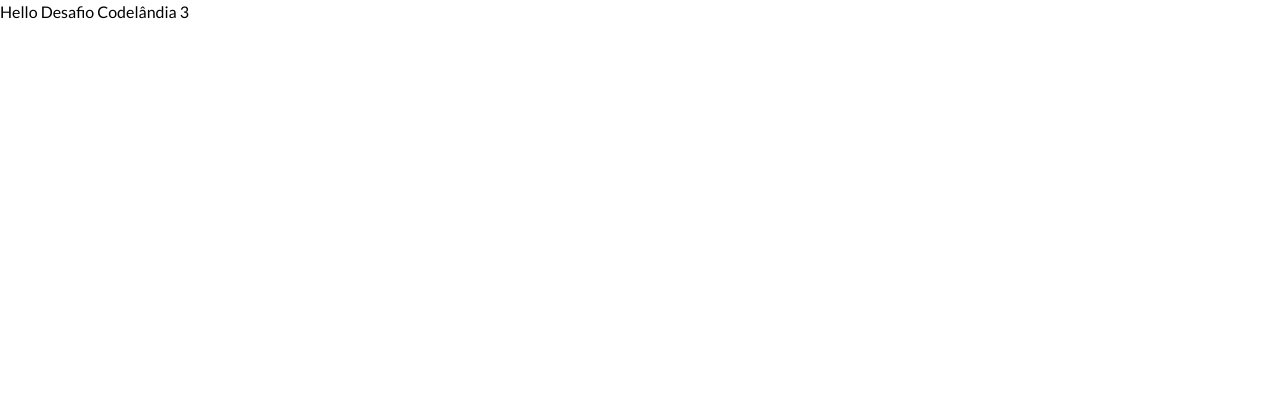
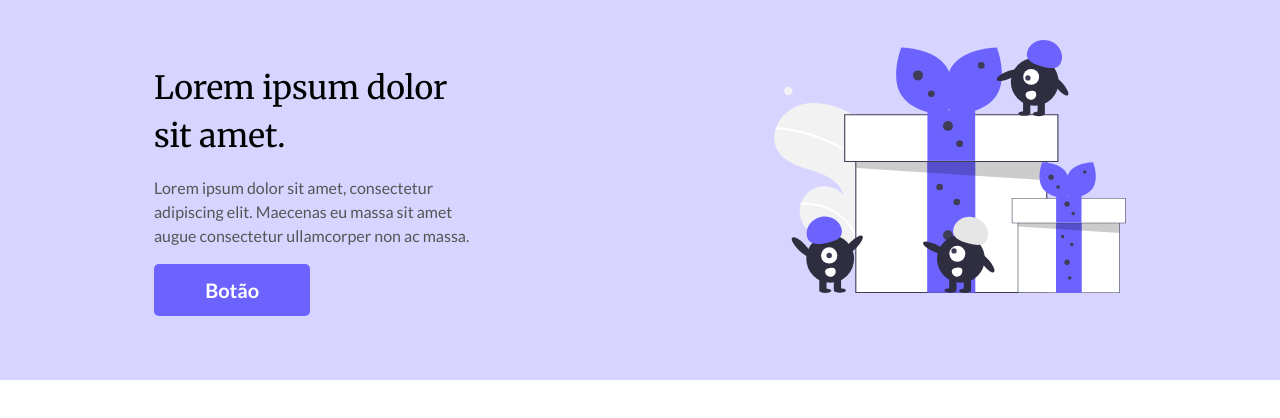
Before and after one commit to Odisseu93/desafio-codelandia-03, a Vue app: page / in a window 1280 px wide. Shown: the top 418 px of the page. Built offline with nearby package versions, Linux system fonts and the light colour scheme.

Commit message:
feat(theme): add Hero component

```diff
--- a/src/App.vue
+++ b/src/App.vue
@@ -1,3 +1,7 @@
+<script setup lang="ts">
+import Hero from './components/Hero.vue';
+</script>
+
 <template>
-<h1 class="text-red-950">Hello Desafio Codelândia 3</h1>
+  <Hero/>
 </template>
--- /dev/null
+++ b/src/components/Hero.vue
@@ -0,0 +1,80 @@
+<script lang="ts">
+import { objectToCssClasses } from '../utils/objectToCssClasses'
+
+// utility CSS classes
+export default {
+	methods: {
+		objectToCssClasses,
+	},
+	computed: {
+		heroClasses() {
+			return {
+				container: {
+					name: 'hero',
+					background: 'bg-brand-light',
+					spacing: 'px-5 py-10',
+					breakpoint:
+						'min-[800px]:flex  min-[800px]:items-center min-[1400px]:px-[15vw]',
+				},
+
+				body: {
+					name: 'hero__box',
+					background: 'bg-brand-light',
+					display: ' flex',
+					aligment: 'flex-col mx-auto ',
+					sizes: 'w-[22rem]',
+					spacing: 'gap-4 pb-28',
+					breakpoint: 'min-[800px]:p-0',
+				},
+
+				title: {
+					name: 'hero__box___title',
+					sizes: 'w-[20rem]',
+					typography: 'font-Merriweather text-[2rem] text-left',
+				},
+
+				paragraph: {
+					name: 'hero__box__paragraph',
+					sizes: 'w-[90%]',
+					typography: 'text-dark-20',
+				},
+
+				button: {
+					name: 'hero__box__button',
+					background: 'bg-brand',
+					sizes: 'w-fit ',
+					spacing: 'px-[3.2rem] py-[.67rem] ',
+					border: 'border-none rounded-[5px]',
+					typography: 'text-dark-40 text-[20px] font-[700]',
+					states: 'hover:brightness-95 active:brightness-90',
+				},
+
+				image: {
+					name: 'hero__image',
+					background:
+						"bg-no-repeat bg-contain bg-[url('/assets/img/illustration.svg')]",
+					sizes: 'w-[20rem] h-[300px]',
+					spacing: 'mx-auto',
+					breakinpoint: ' min-[800px]:w-[22rem]',
+				},
+			}
+		},
+	},
+}
+</script>
+
+<template>
+	<section :class="objectToCssClasses(heroClasses.container)">
+		<div :class="objectToCssClasses(heroClasses.body)">
+			<h1 :class="objectToCssClasses(heroClasses.title)">
+				Lorem ipsum dolor sit amet.
+			</h1>
+			<p :class="objectToCssClasses(heroClasses.paragraph)">
+				Lorem ipsum dolor sit amet, consectetur adipiscing elit. Maecenas eu
+				massa sit amet augue consectetur ullamcorper non ac massa.
+			</p>
+			<button :class="objectToCssClasses(heroClasses.button)">Botão</button>
+		</div>
+		<div :class="objectToCssClasses(heroClasses.image)"></div>
+	</section>
+</template>
```
